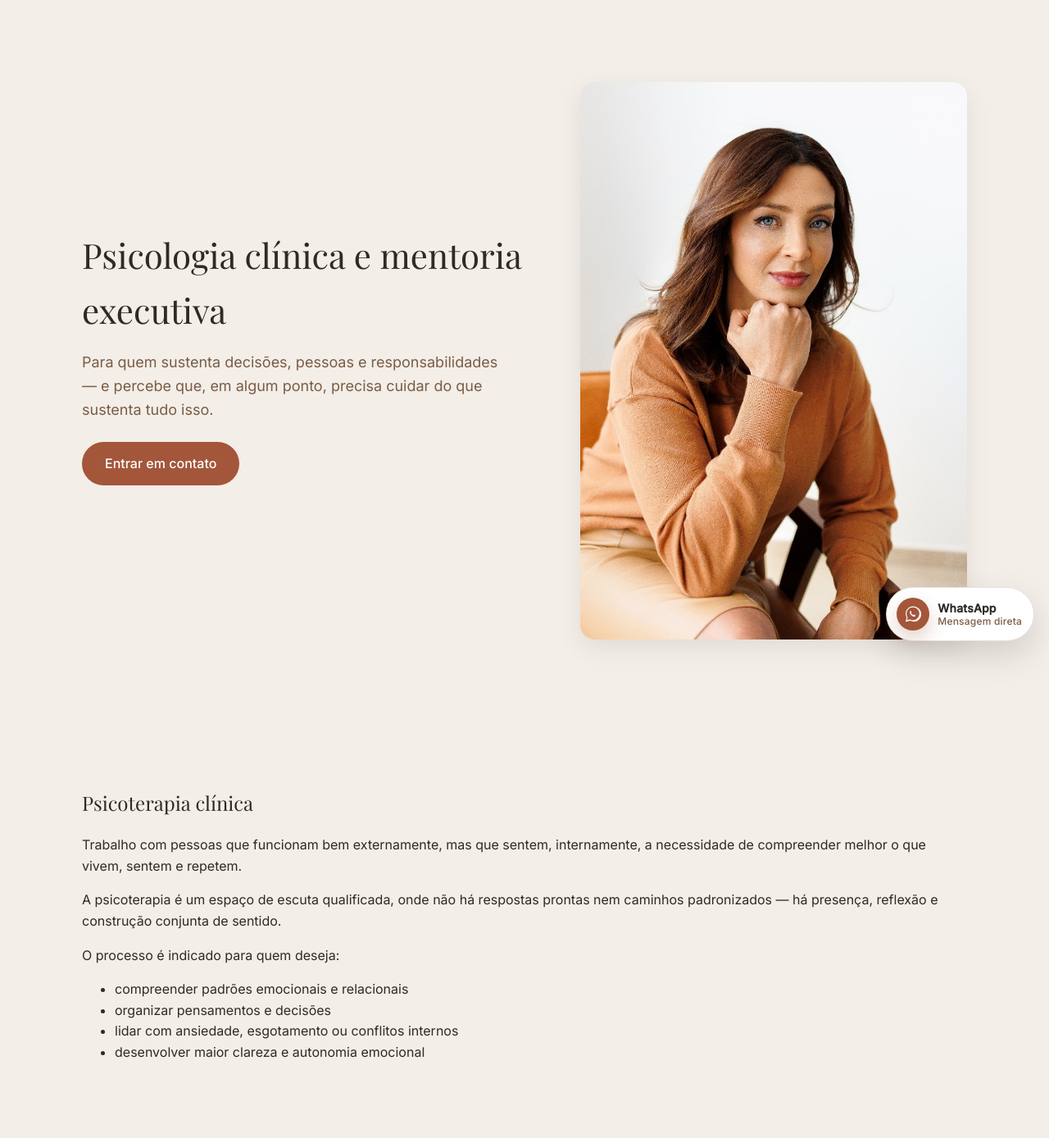
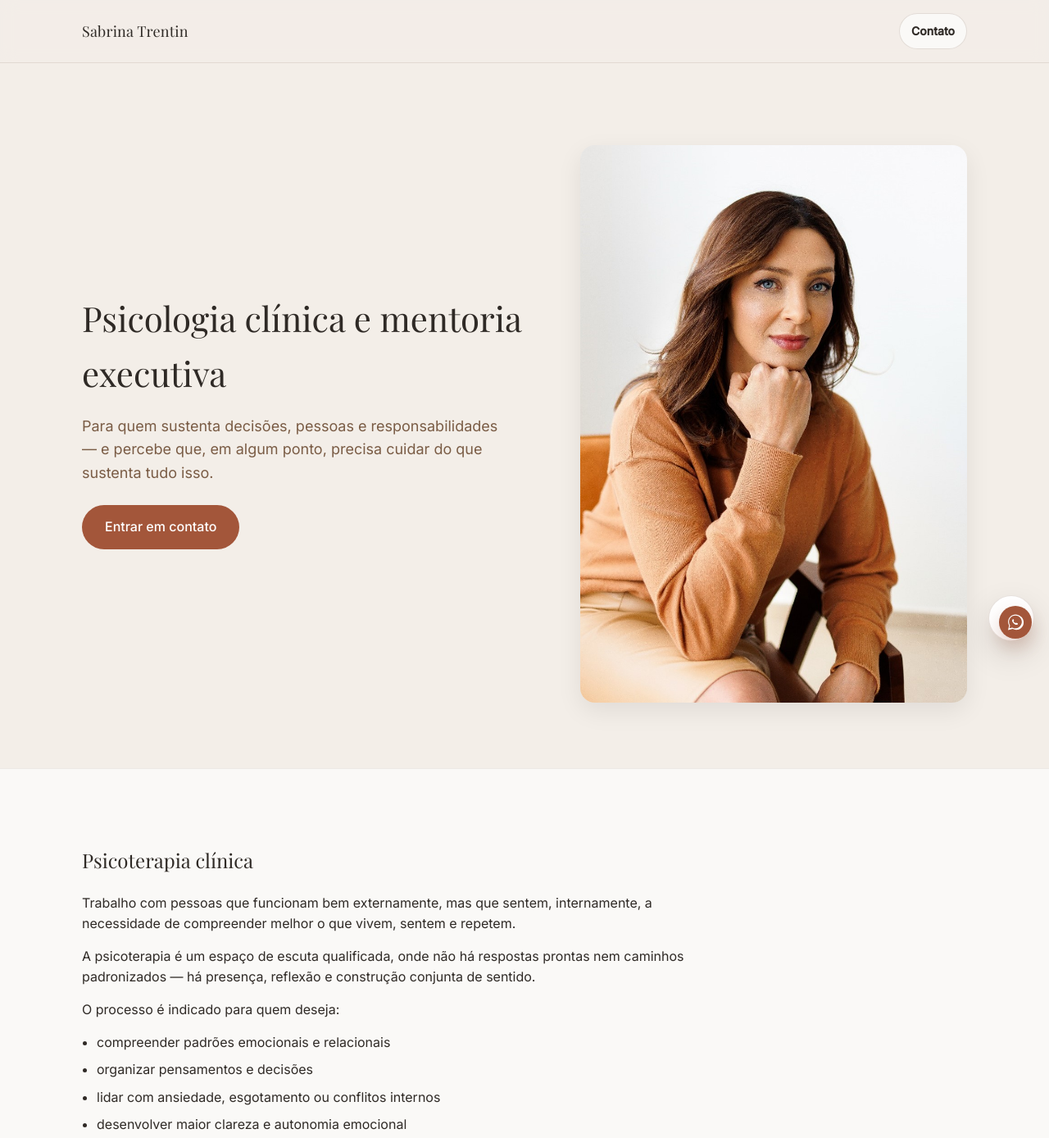
Before and after one commit to salesfer/sabrinatrentin.github.io, a plain HTML site: page index.html in a window 1280 px wide. Shown: the top 1388 px of the page at 82% size. Drawn offline with nearby package versions, Linux system fonts and the light colour scheme.

Commit message:
Update index.html

```diff
--- a/index.html
+++ b/index.html
@@ -228,11 +228,113 @@ footer{
     height:36px;
   }
 }
+/* Header minimalista */
+.site-header{
+  position: sticky;
+  top: 0;
+  z-index: 50;
+  background: rgba(243,238,232,0.78);
+  backdrop-filter: blur(10px);
+  border-bottom: 1px solid rgba(122,92,69,0.14);
+}
+
+.header-inner{
+  display:flex;
+  align-items:center;
+  justify-content:space-between;
+  padding:16px 0;
+}
+
+.brand{
+  font-family:'Playfair Display', serif;
+  font-size:18px;
+  letter-spacing:.2px;
+  color: var(--text-main);
+}
+
+.nav-cta{
+  padding:10px 14px;
+  border-radius:999px;
+  background: var(--bg-soft);
+  border:1px solid rgba(122,92,69,0.18);
+  color: var(--text-main);
+  font-size:14px;
+  font-weight:600;
+}
+
+/* Seções com demarcação minimalista */
+.band{
+  padding:72px 20px;
+  border-top: 1px solid rgba(122,92,69,0.10);
+}
+
+.band-soft{
+  background: var(--bg-soft);
+}
+
+.content{
+  max-width:760px;
+}
+
+.content p{ margin:14px 0; }
+
+.content ul{
+  margin: 14px 0 0 18px;
+  padding:0;
+}
+
+.content li{ margin:8px 0; }
+
+/* WhatsApp flutuante premium (somente ícone) */
+.wa-float{
+  position:fixed;
+  right:18px;
+  bottom:18px;
+  z-index:9999;
+  width:56px;
+  height:56px;
+  border-radius:999px;
+  display:grid;
+  place-items:center;
+  background:#ffffff;
+  border:1px solid rgba(122,92,69,0.18);
+  box-shadow:0 16px 40px rgba(0,0,0,0.14);
+  transition:transform .18s ease, box-shadow .18s ease, border-color .18s ease;
+}
+
+.wa-float:hover{
+  transform:translateY(-2px);
+  box-shadow:0 20px 48px rgba(0,0,0,0.16);
+  border-color: rgba(122,92,69,0.28);
+}
+
+.wa-dot{
+  width:40px;
+  height:40px;
+  border-radius:999px;
+  display:grid;
+  place-items:center;
+  background:#a3563a;
+  box-shadow:0 10px 22px rgba(163,86,58,0.28);
+}
+
+@media (max-width:480px){
+  .wa-float{ right:14px; bottom:14px; }
+}
+
 
 </style>
 </head>
 
 <body>
+  <body>
+
+<header class="site-header" id="top">
+  <div class="container header-inner">
+    <a class="brand" href="#top">Sabrina Trentin</a>
+    <a class="nav-cta" href="https://wa.me/5541996257555" target="_blank" rel="noopener">Contato</a>
+  </div>
+</header>
 
 <section class="hero">
   <div class="container">
@@ -242,9 +344,7 @@ footer{
         Para quem sustenta decisões, pessoas e responsabilidades — e percebe que,
         em algum ponto, precisa cuidar do que sustenta tudo isso.
       </p>
-      <a class="btn" href="https://wa.me/5541996257555" target="_blank">
-        Entrar em contato
-      </a>
+      <a class="btn" href="https://wa.me/5541996257555" target="_blank" rel="noopener">Entrar em contato</a>
     </div>
 
     <div>
@@ -253,25 +353,22 @@ footer{
   </div>
 </section>
 
-<section>
+<section class="band band-soft" id="clinica">
   <div class="container">
+    <div class="content">
       <h2>Psicoterapia clínica</h2>
 
       <p>
-      Trabalho com pessoas que funcionam bem externamente, mas que sentem,
-      internamente, a necessidade de compreender melhor o que vivem, sentem
-      e repetem.
+        Trabalho com pessoas que funcionam bem externamente, mas que sentem, internamente,
+        a necessidade de compreender melhor o que vivem, sentem e repetem.
       </p>
 
       <p>
-      A psicoterapia é um espaço de escuta qualificada, onde não há respostas
-      prontas nem caminhos padronizados — há presença, reflexão e construção
-      conjunta de sentido.
+        A psicoterapia é um espaço de escuta qualificada, onde não há respostas prontas nem
+        caminhos padronizados — há presença, reflexão e construção conjunta de sentido.
       </p>
 
-    <p>
-      O processo é indicado para quem deseja:
-    </p>
+      <p>O processo é indicado para quem deseja:</p>
 
       <ul>
         <li>compreender padrões emocionais e relacionais</li>
@@ -280,25 +377,25 @@ footer{
         <li>desenvolver maior clareza e autonomia emocional</li>
       </ul>
     </div>
+  </div>
 </section>
 
-<section>
+<section class="band" id="mentoria">
   <div class="container">
+    <div class="content">
       <h2>Mentoria executiva</h2>
 
       <p>
-      A mentoria é voltada a profissionais que ocupam posições de responsabilidade
-      e precisam sustentar decisões complexas, muitas vezes em ambientes de pressão.
+        A mentoria é voltada a profissionais que ocupam posições de responsabilidade e precisam
+        sustentar decisões complexas, muitas vezes em ambientes de pressão.
       </p>
 
       <p>
-      O trabalho acontece a partir de uma leitura cuidadosa da sua realidade,
-      integrando aspectos emocionais, comportamentais e estratégicos.
+        O trabalho acontece a partir de uma leitura cuidadosa da sua realidade, integrando aspectos
+        emocionais, comportamentais e estratégicos.
       </p>
 
-    <p>
-      É indicada para quem:
-    </p>
+      <p>É indicada para quem:</p>
 
       <ul>
         <li>ocupa cargos de liderança ou gestão</li>
@@ -307,66 +404,63 @@ footer{
         <li>não procura respostas prontas, mas reflexão qualificada</li>
       </ul>
     </div>
+  </div>
 </section>
 
-<section>
+<section class="band band-soft" id="sobre">
   <div class="container">
+    <div class="content">
       <h2>Sobre</h2>
 
       <p>
-      Sou psicóloga e atuo há mais de dez anos acompanhando pessoas em processos
-      de transformação pessoal e profissional.
+        Sou psicóloga e atuo há mais de dez anos acompanhando pessoas em processos de transformação
+        pessoal e profissional.
       </p>
 
       <p>
-      Minha prática integra escuta clínica, leitura cuidadosa dos contextos
-      e compromisso ético com o desenvolvimento humano.
+        Minha prática integra escuta clínica, leitura cuidadosa dos contextos e compromisso ético com
+        o desenvolvimento humano.
       </p>
 
       <p>
-      O espaço que ofereço é estruturado para quem busca clareza, consistência
-      e profundidade — sem fórmulas prontas ou promessas vazias.
+        O espaço que ofereço é estruturado para quem busca clareza, consistência e profundidade —
+        sem fórmulas prontas ou promessas vazias.
       </p>
+    </div>
   </div>
 </section>
 
-<section>
+<section class="band" id="contato">
   <div class="container">
+    <div class="content">
       <h2>Contato</h2>
 
       <p>
-      Se fizer sentido para você, estou disponível para conversarmos
-      e avaliar como posso contribuir neste momento.
+        Se fizer sentido para você, estou disponível para conversarmos e avaliar como posso contribuir
+        neste momento.
       </p>
 
-    <a class="btn" href="https://wa.me/5541996257555" target="_blank">
-      Entrar em contato
-    </a>
+      <a class="btn" href="https://wa.me/5541996257555" target="_blank" rel="noopener">Entrar em contato</a>
+    </div>
   </div>
 </section>
 
 <footer>
-  <p>© Sabrina Trentin • Psicóloga • CRP 08/34629</p>
+  <p>© Sabrina Trentin • Psicóloga • CRP 08/XXXXX</p>
 </footer>
 
-  <!-- WhatsApp flutuante -->
+<!-- WhatsApp flutuante (somente ícone) -->
 <a class="wa-float"
    href="https://wa.me/5541996257555"
    target="_blank"
    rel="noopener"
    aria-label="Falar no WhatsApp">
   <span class="wa-dot" aria-hidden="true">
-    <!-- Ícone WhatsApp (SVG) -->
     <svg width="20" height="20" viewBox="0 0 32 32" xmlns="http://www.w3.org/2000/svg">
       <path fill="#fff" d="M19.1 17.4c-.2-.1-1.2-.6-1.4-.7-.2-.1-.4-.1-.6.1l-.5.7c-.2.2-.3.2-.5.1-1-.4-1.8-1-2.5-1.7-.6-.7-1.1-1.6-1.3-2-.1-.2 0-.4.1-.5l.4-.4c.1-.1.2-.3.3-.5.1-.2.1-.4 0-.6l-.6-1.5c-.2-.5-.4-.5-.6-.5h-.5c-.2 0-.5.1-.7.3-.3.3-1 1-1 2.4s1 2.8 1.1 3c.1.2 2 3.4 5 4.6.7.3 1.2.4 1.7.5.7.1 1.3.1 1.8 0 .5-.1 1.2-.5 1.4-1.1.2-.6.2-1.1.1-1.2-.1-.1-.2-.2-.4-.3z"/>
       <path fill="#fff" d="M26.9 5.1C24 2.3 20.2.7 16.2.7 8.2.7 1.7 7.2 1.7 15.2c0 2.5.7 5 2 7.2L1.6 31.3l9.1-2.4c2.1 1.2 4.6 1.8 6.9 1.8 8 0 14.5-6.5 14.5-14.5 0-4-1.6-7.8-4.2-10.6zm-10.7 23c-2.2 0-4.3-.6-6.2-1.7l-.4-.2-5.4 1.4 1.4-5.3-.2-.4c-1.2-2-1.9-4.3-1.9-6.7 0-6.9 5.6-12.5 12.5-12.5 3.3 0 6.5 1.3 8.8 3.6 2.4 2.4 3.7 5.5 3.7 8.9 0 6.9-5.6 12.5-12.5 12.5z"/>
     </svg>
   </span>
-
-  <span class="wa-label">
-    WhatsApp
-    <span class="wa-sub">Mensagem direta</span>
-  </span>
 </a>
 
 </body>
```
Lines whose indentation alone changed are shown as unchanged.
